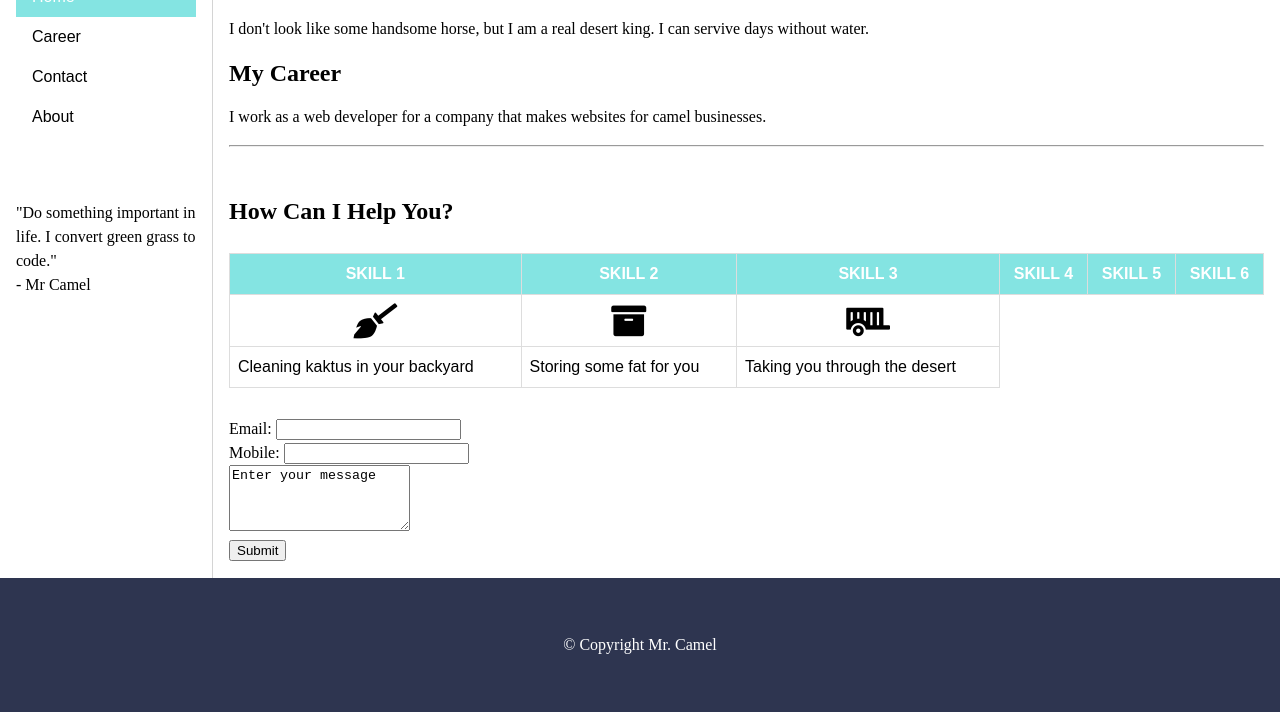
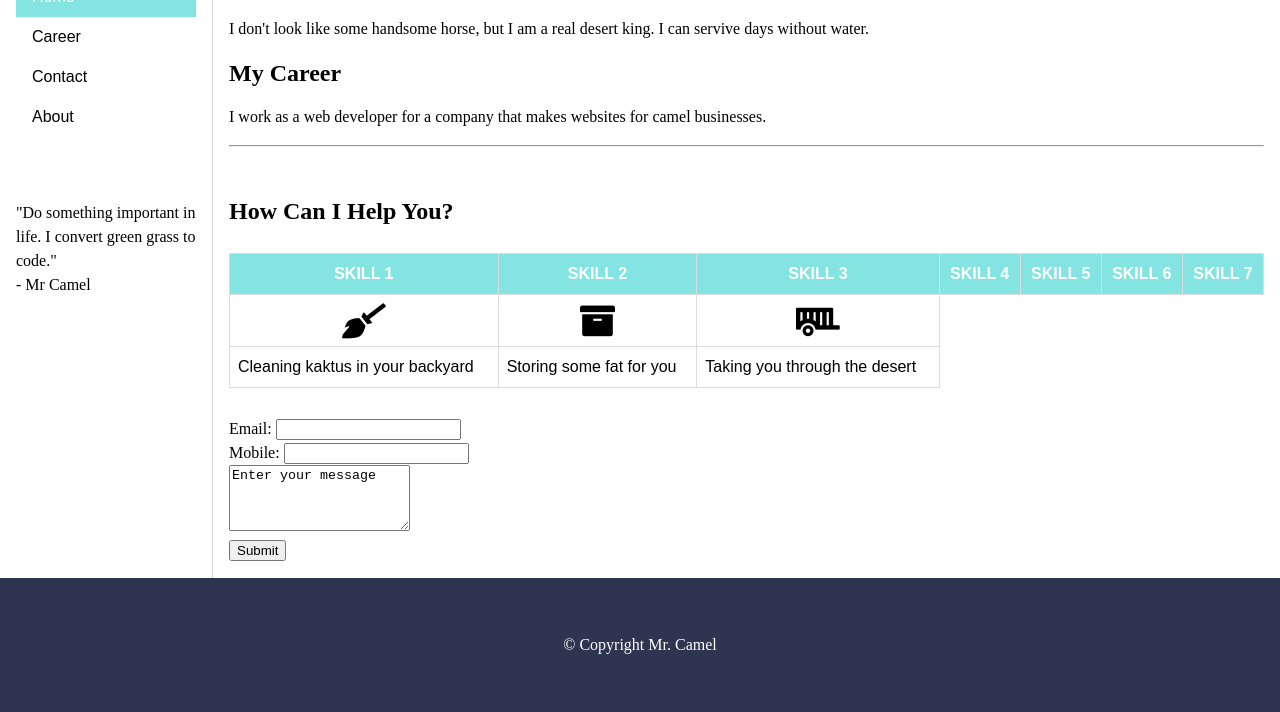
Before and after one commit to nil-2022/code-deploy-website, a plain HTML site: page index.html in a window 1280 px wide. Shown: the part 157-869 px from the top of the page. Drawn offline with Linux system fonts and the light colour scheme.

Commit message:
3rd commit

```diff
--- a/index.html
+++ b/index.html
@@ -145,6 +145,7 @@
           <th>SKILL 4</th>
           <th>SKILL 5</th>
           <th>SKILL 6</th>
+          <th>SKILL 7</th>
         </tr>
         <tr>
           <td><i class="fas fa-broom"></i></td>
```
